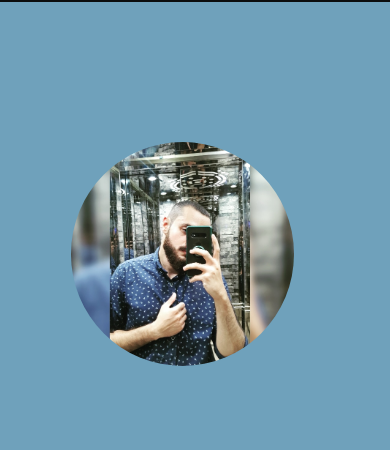
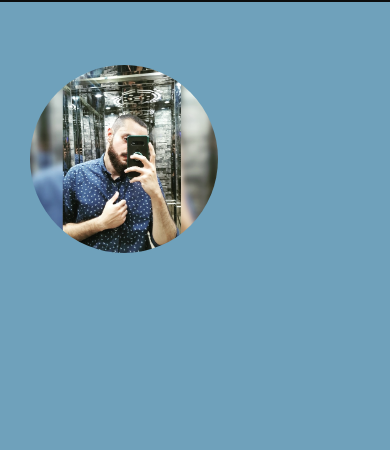
Before and after one commit to WaelZ01/profilr, a plain HTML site: page index.html in a window 390 px wide. Shown: the part 62-512 px from the top of the page. Drawn offline with nearby package versions, Linux system fonts and the light colour scheme.

Commit message:
fixing some issues 2

```diff
--- a/style.css
+++ b/style.css
@@ -181,9 +181,10 @@ color: #61d800;
 @media  (max-width:600px ) {
    .home{
       display: grid;
-      grid-template-columns: auto;
+      grid-template-columns: 250px;
+      grid-template-rows: 250px;
       align-items: center;
-      width: auto;
+      width: 100%;
    }
    .my__image{
       align-items: center;
```
